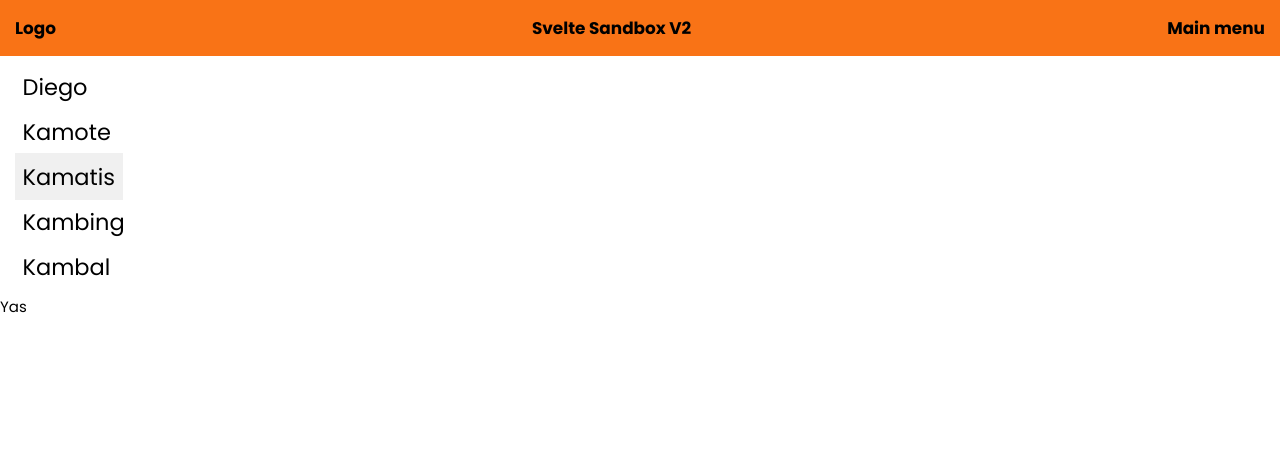
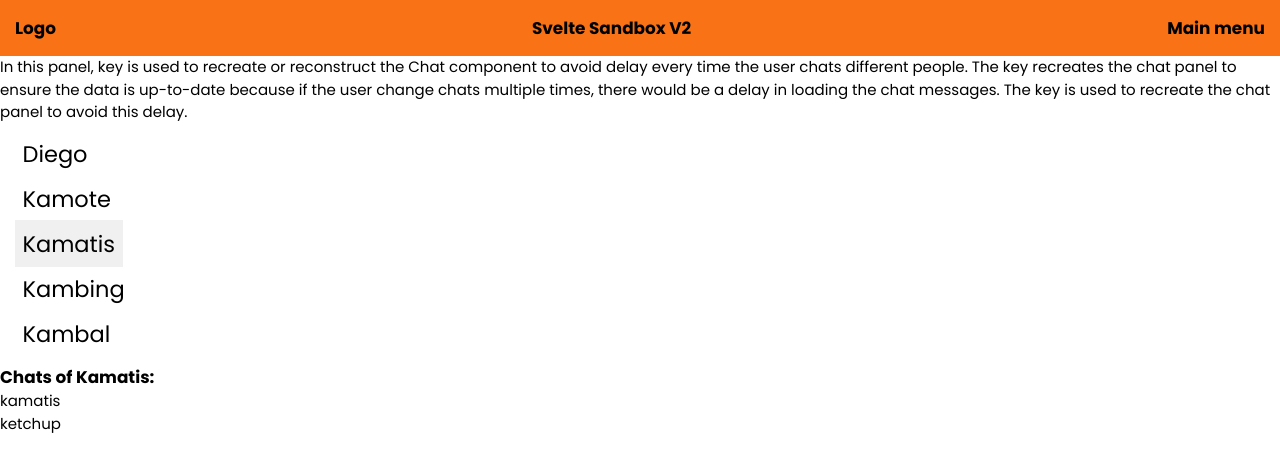
Before and after one commit to zdotdev/Svelte-Sandbox-V2, a SvelteKit app: page /key/chatApp in a window 1280 px wide. Shown: the top 472 px of the page. Built offline with nearby package versions, Linux system fonts and the light colour scheme.

Commit message:
Added key block

```diff
--- a/src/routes/key/chatApp/+page.svelte
+++ b/src/routes/key/chatApp/+page.svelte
@@ -1,5 +1,8 @@
 <script>
     import App from "./app.svelte";
 </script>
-
+<p>In this panel, key is used to recreate or reconstruct the Chat component to avoid delay every time the user chats different people.
+    The key recreates the chat panel to ensure the data is up-to-date because if the user change chats multiple times, there would be a
+    delay in loading the chat messages. The key is used to recreate the chat panel to avoid this delay.
+</p>
 <App />
--- a/src/routes/key/chatApp/app.svelte
+++ b/src/routes/key/chatApp/app.svelte
@@ -25,7 +25,10 @@
         {/each}
     </ul>
     <div>
-        <Chat friend={selectedFriend} />
+        <p class="text-lg font-bold">Chats of {selectedFriend.name}:</p>
+        {#key selectedFriend}
+            <Chat friend={selectedFriend} />
+        {/key}
     </div>
 </div>
 
--- a/src/routes/key/chatApp/chat.svelte
+++ b/src/routes/key/chatApp/chat.svelte
@@ -1,4 +1,39 @@
 <script>
+    import { fetchChat } from './data.js'
     export let friend
+
+    $: name = friend.name
+
+    $: reset(name)
+
+    function reset(_){
+        message = ''
+        loadingChat(name)
+    }
+    let message = ''
+
+    let chats = []
+    let loading = false
+
+    async function loadingChat(name){
+        loading = true
+        chats = await fetchChat(name)
+        loading = false
+    }
 </script>
-<p>Yas</p>
+<div>
+    <div>
+        <div>
+            {#if loading}
+                <p>Loading...</p>
+            {:else}
+                <ul>
+                    {#each chats as chat}
+                        <li>{chat}</li>
+                    {/each}
+                </ul>
+            {/if}
+        </div>
+        <input bind:value={message}>
+    </div>
+</div>
--- a/src/routes/key/chatApp/data.js
+++ b/src/routes/key/chatApp/data.js
@@ -0,0 +1,26 @@
+const chats = {
+    Diego: [
+        'lamaw',
+        'inihaw'
+    ],
+    Kamote: [
+        'kamote',
+        'karyoka'
+    ],
+    Kamatis: [
+        'kamatis',
+        'ketchup'
+    ],
+    Kambing: [
+        'kambing',
+        'kaldereta'
+    ],
+    Kambal: [
+        'kambal',
+        'kambal'
+    ]
+}
+
+export const fetchChat = (name) => {
+    return chats[name];
+}
```
